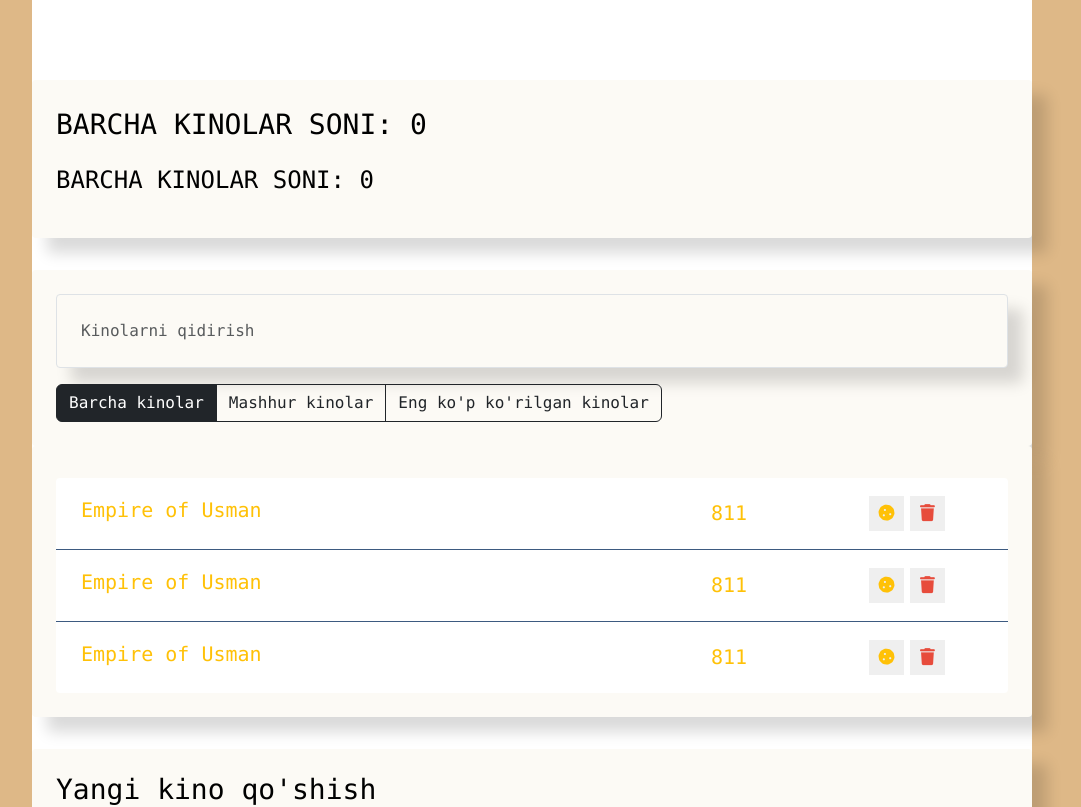
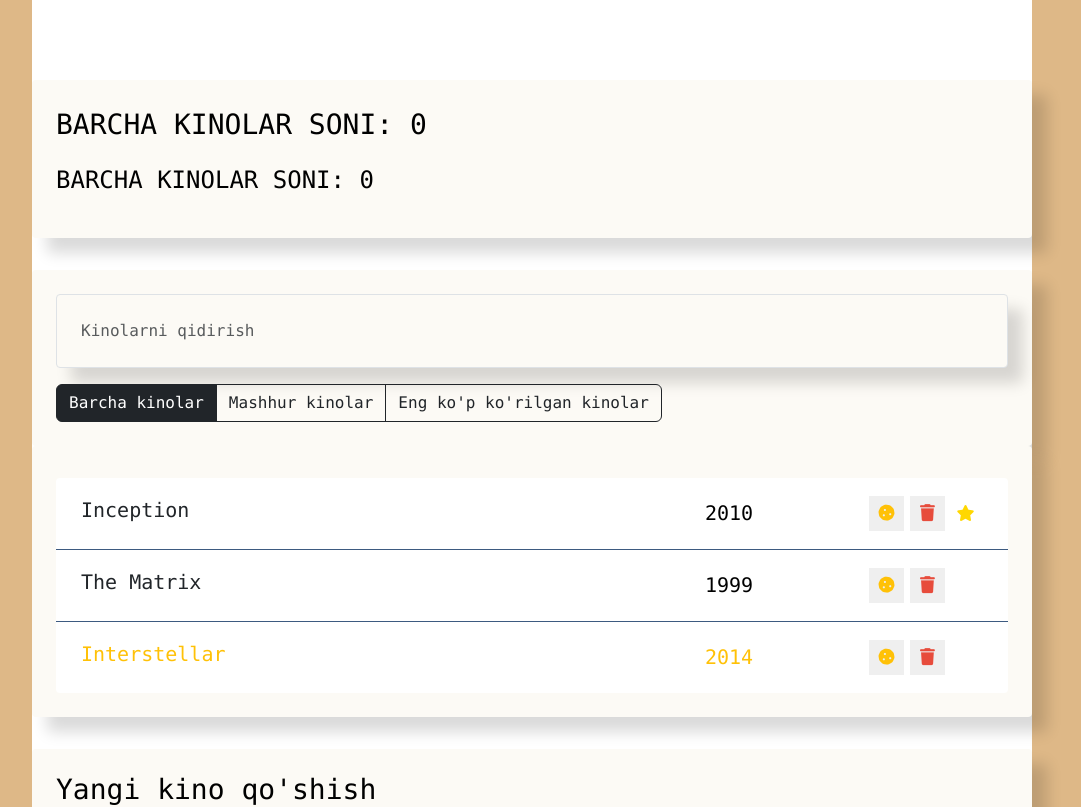
Before and after one commit to boburastonov/vueJS-lessons, a Vue app: page / in a window 1280 px wide. Shown: the top 807 px of the page, without its empty margins (108-1189 px from the left). Built offline with nearby package versions, Linux system fonts and the light colour scheme.

Commit message:
8-dars => Props & Bind

```diff
--- a/src/components/movie-list-item/MovieListItem.vue
+++ b/src/components/movie-list-item/MovieListItem.vue
@@ -1,7 +1,14 @@
 <template>
-  <li class="list-group-item d-flex justify-content-between favourite">
-    <span class="list-group-item-label">Empire of Usman</span>
-    <input class="list-group-item-input" type="number" defaultValue="811" />
+  <li
+    class="list-group-item d-flex justify-content-between"
+    :class="[{ like: movi.like }, { favourite: movi.favourite }]"
+  >
+    <span class="list-group-item-label">{{ movi.title }}</span>
+    <input
+      class="list-group-item-input"
+      type="number"
+      :value="movi.releaseYear"
+    />
 
     <div class="d-flex justify-content-center align-items-center">
       <button class="btn-cookie btn-sm" type="button">
@@ -17,7 +24,14 @@
   </li>
 </template>
 <script>
-export default {};
+export default {
+  props: {
+    movi: {
+      type: Object,
+      required: true,
+    },
+  },
+};
 </script>
 <style scoped>
 .list-group-item {
--- a/src/components/movie-list/MovieList.vue
+++ b/src/components/movie-list/MovieList.vue
@@ -1,8 +1,6 @@
 <template>
   <ul class="movie-list list-group">
-    <MovieListItem />
-    <MovieListItem />
-    <MovieListItem />
+    <MovieListItem v-for="movie in movies" :movi="movie" />
   </ul>
 </template>
 <script>
@@ -11,6 +9,25 @@ import MovieListItem from "../movie-list-item/MovieListItem.vue";
 export default {
   components: {
     MovieListItem,
+  },
+  data() {
+    return {
+      movies: [
+        { title: "Inception", releaseYear: 2010, favourite: false, like: true },
+        {
+          title: "The Matrix",
+          releaseYear: 1999,
+          favourite: false,
+          like: false,
+        },
+        {
+          title: "Interstellar",
+          releaseYear: 2014,
+          favourite: true,
+          like: false,
+        },
+      ],
+    };
   },
 };
 </script>
```
